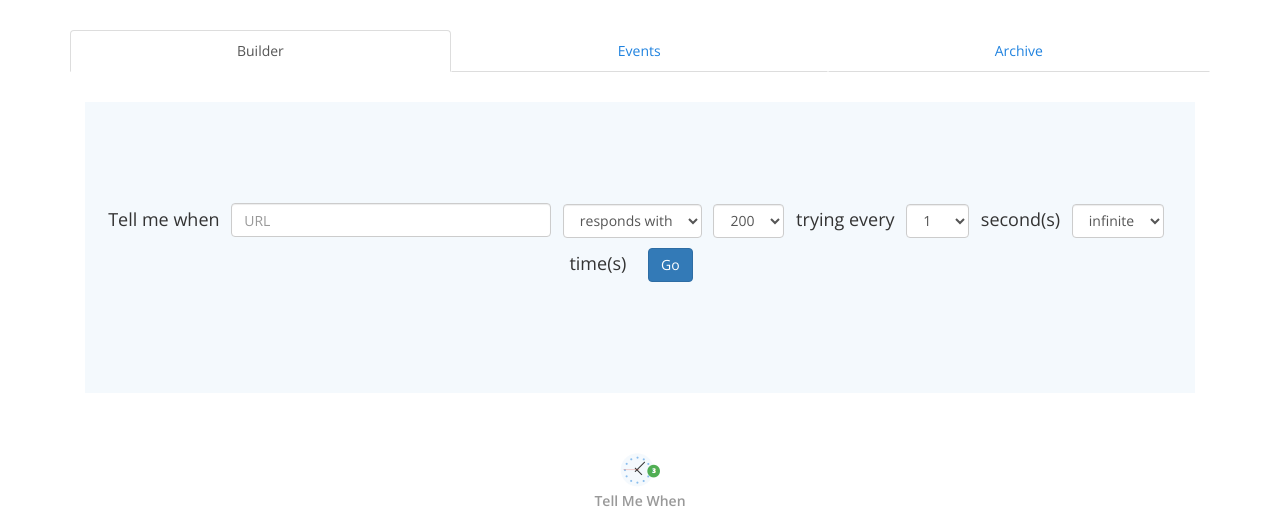
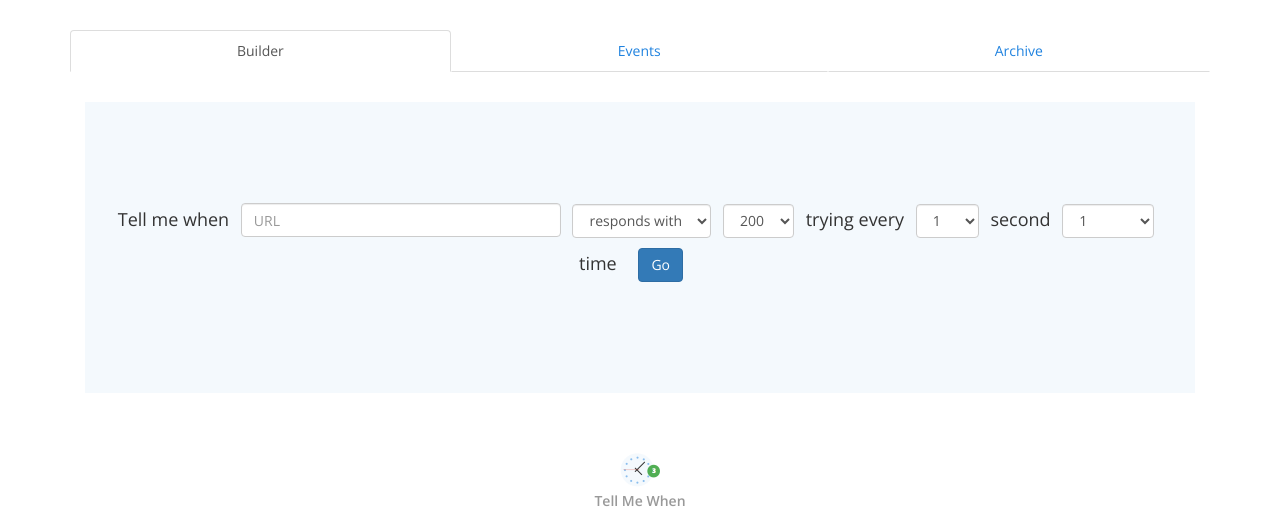
Before and after one commit to cpenner461/tellmewhen, a Flask app: page / in a window 1280 px wide. Shown: the part 81-598 px from the top of the page. Run offline with Flask 2, Linux system fonts and the light colour scheme; parts of the project's set-up code (start-up, migrations or seed data) failed here and were passed over; some libraries are stand-ins or nearby versions.

Commit message:
The builder input pluralizes according to the input

```diff
--- a/tmw/static/js/base.js
+++ b/tmw/static/js/base.js
@@ -8,3 +8,19 @@ $( ".event-type select" ).on('change', function() {
   	$( ".string" ).hide()
   }
 });
+
+$( ".frequency select" ).on('change', function () {
+	if (this.value == "1") {
+		$( ".frequency + li" ).text("second");
+	} else {
+		$( ".frequency + li" ).text("seconds");
+	}
+});
+
+$( ".num_checks select" ).on('change', function () {
+	if (this.value == "1") {
+		$( ".num_checks + li" ).text("time");
+	} else {
+		$( ".num_checks + li" ).text("times");
+	}
+});
--- a/tmw/templates/index.html
+++ b/tmw/templates/index.html
@@ -40,9 +40,9 @@
                       <input type="text" placeholder="Success" name="string_match" class="form-control">
                     </li>
                     <li>trying every</li>
-                    <li>
+                    <li class="frequency">
                       <select name="frequency" class="form-control">
-                        <option value="1" default>1</option>
+                        <option value="1" selected>1</option>
                         <option value="5">5</option>
                         <option value="10">10</option>
                         <option value="30">30</option>
@@ -50,11 +50,11 @@
                         <option value="90">90</option>
                       </select>
                     </li>
-                    <li>second(s)</li>
-                    <li>
+                    <li>second</li>
+                    <li class="num_checks">
                       <select name="num_checks" class="form-control">
                         <option value="0">infinite</option>
-                        <option value="1" default>1</option>
+                        <option value="1" selected>1</option>
                         <option value="5">5</option>
                         <option value="10">10</option>
                         <option value="30">30</option>
@@ -62,7 +62,7 @@
                         <option value="90">90</option>
                       </select>
                     </li>
-                    <li>time(s)</li>
+                    <li>time</li>
                     <li>
                       <button class="btn btn-primary" type="submit">Go</button>
                     </li>
```
